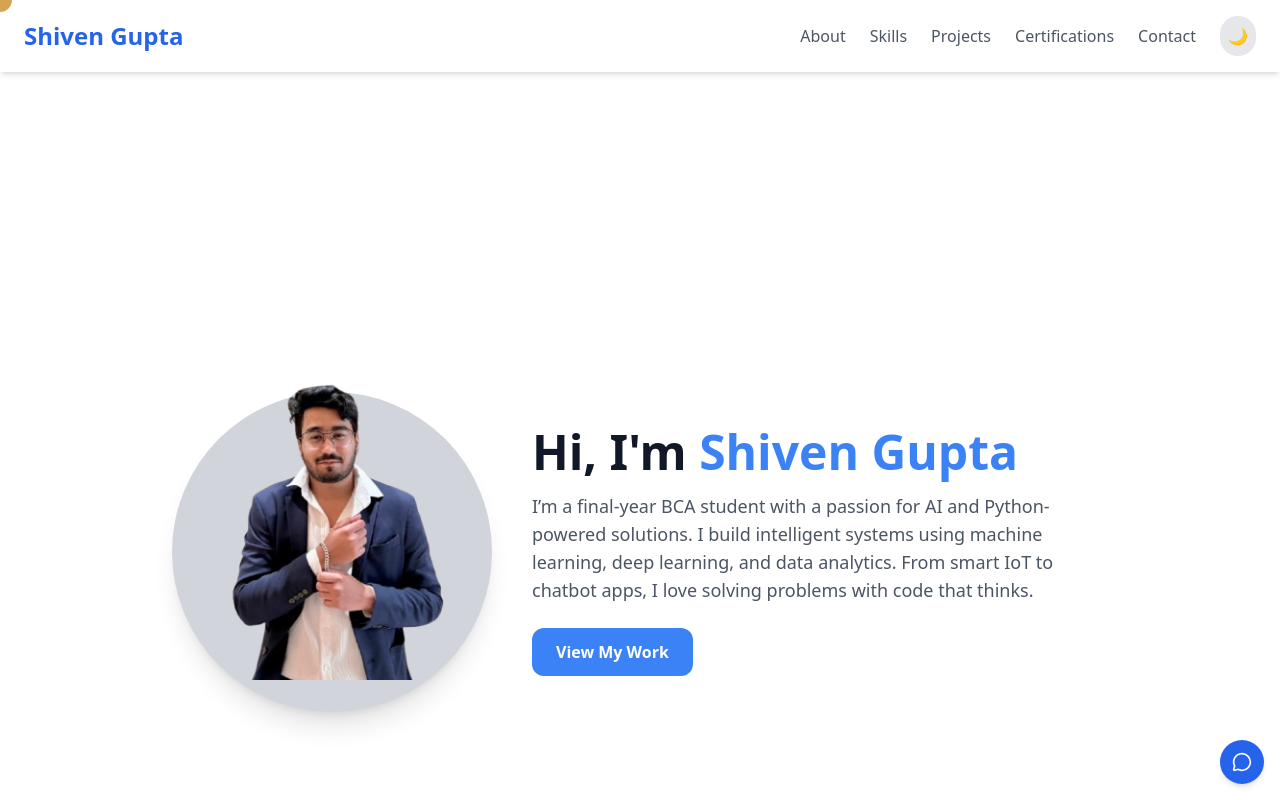
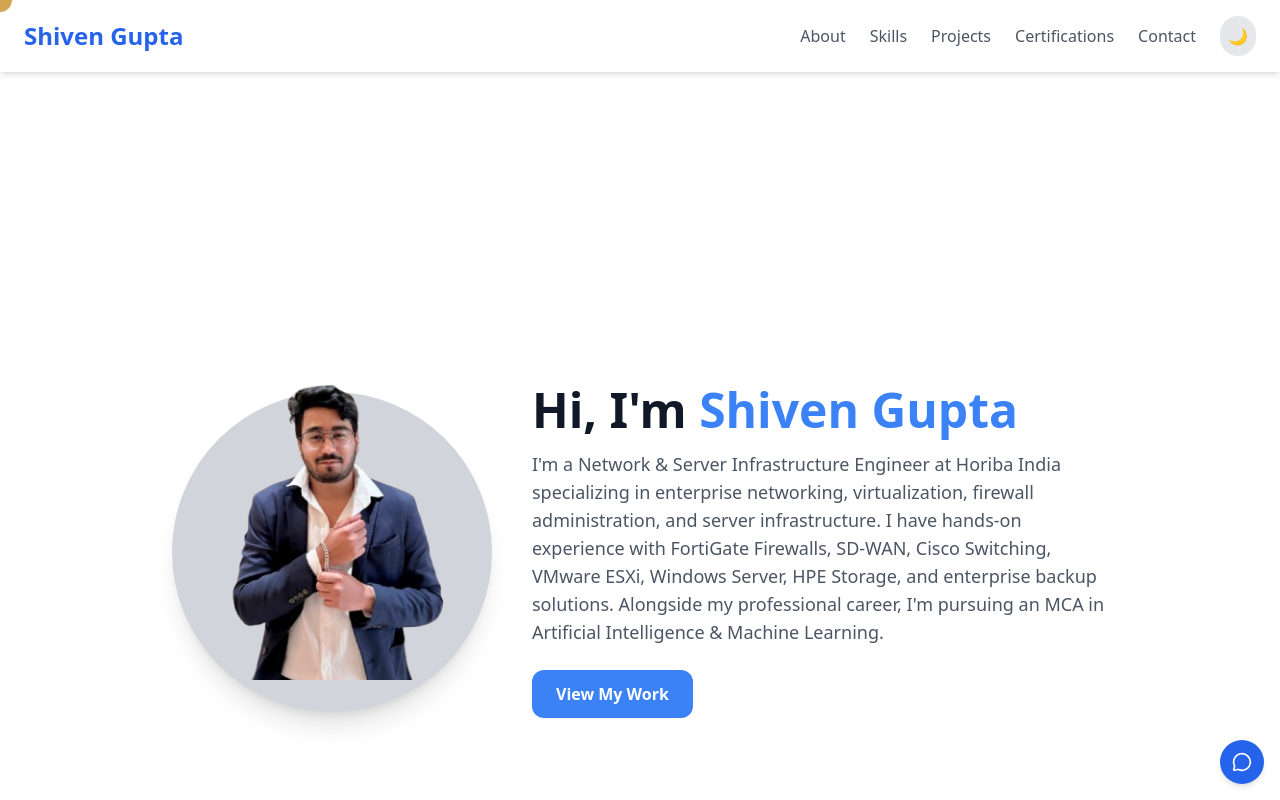
Before and after one commit to Shiven-gupta/my-portfolio, a React (Create React App) app: page / in a window 1280 px wide. Shown: the top 800 px of the page. Built offline with nearby package versions, Linux system fonts and the light colour scheme.

Commit message:
Hero.jsx
New Update 27/07/26

```diff
--- a/src/components/Hero.jsx
+++ b/src/components/Hero.jsx
@@ -27,9 +27,9 @@ export default function Hero() {
           Hi, I'm <span className="text-blue-500">Shiven Gupta</span>
         </h2>
         <p className="text-lg text-gray-600 dark:text-gray-300 mb-6">
-          I’m a final-year BCA student with a passion for AI and Python-powered solutions.
-          I build intelligent systems using machine learning, deep learning, and data analytics.
-          From smart IoT to chatbot apps, I love solving problems with code that thinks.
+          I'm a Network & Server Infrastructure Engineer at Horiba India specializing in enterprise networking, virtualization, firewall administration, and server infrastructure.
+          I have hands-on experience with FortiGate Firewalls, SD-WAN, Cisco Switching, VMware ESXi, Windows Server, HPE Storage, and enterprise backup solutions.
+          Alongside my professional career, I'm pursuing an MCA in Artificial Intelligence & Machine Learning.
         </p>
         <a
           href="#projects"
```
